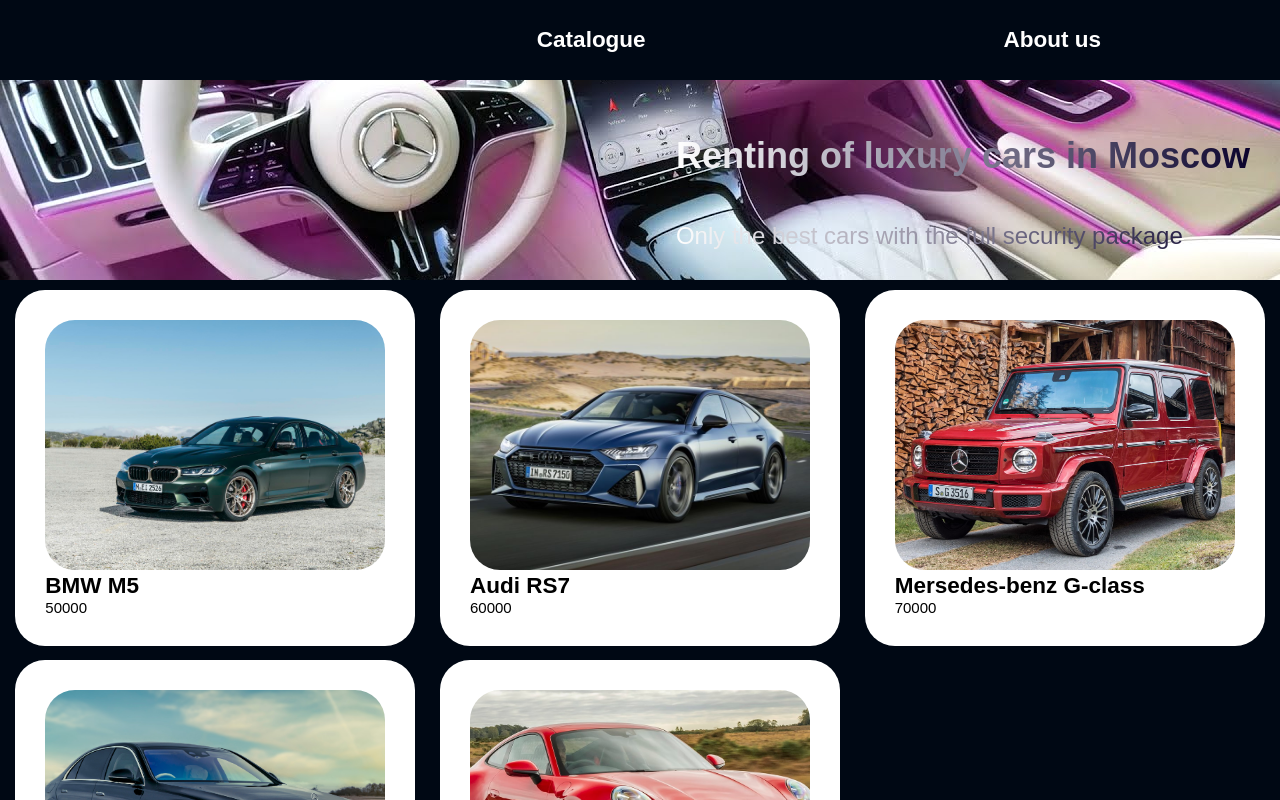
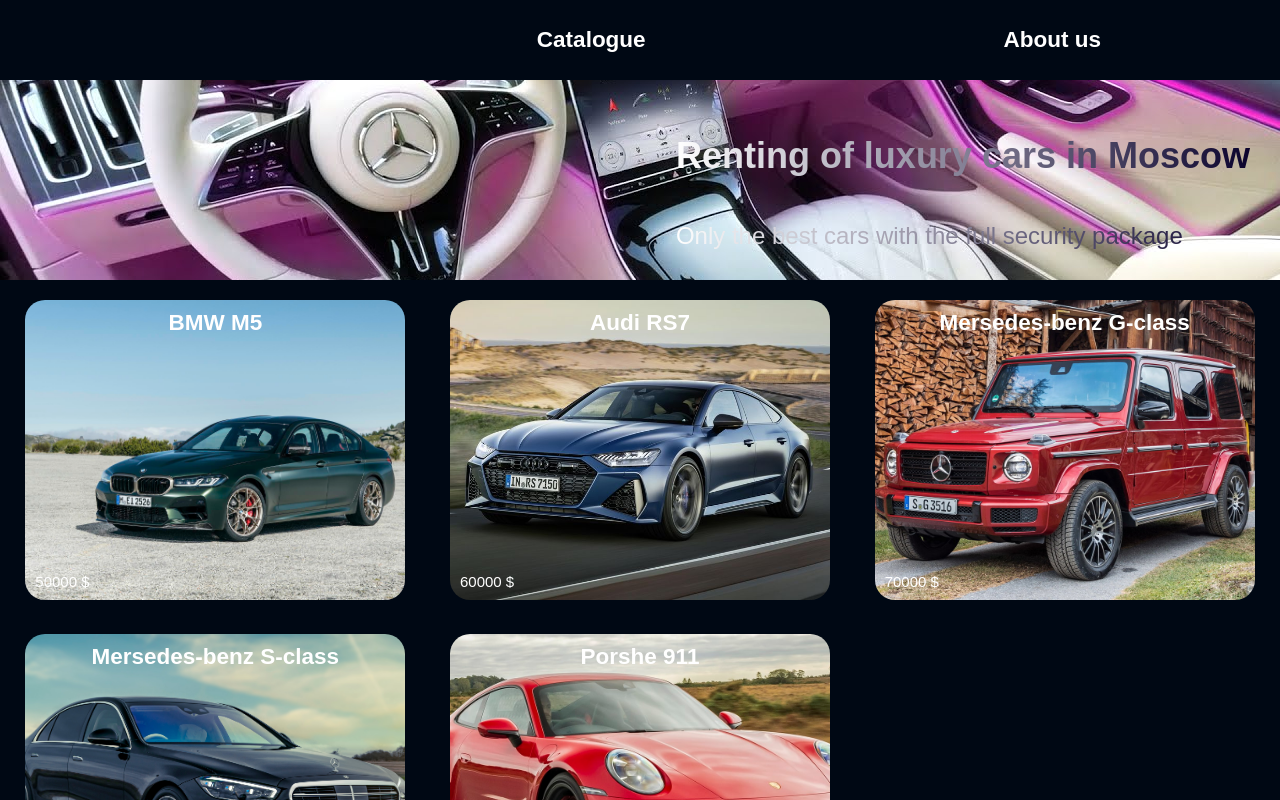
Before and after one commit to simon-chern/cars-shop, an Angular app: page /catalogue in a window 1280 px wide. Shown: the top 800 px of the page. Built offline with nearby package versions, Linux system fonts and the light colour scheme; data requests are answered from the project's data file; a web font is replaced by a local one.

Commit message:
Added forms and finished designing details and car

```diff
--- a/src/app/app.routes.ts
+++ b/src/app/app.routes.ts
@@ -5,6 +5,6 @@
 
 export const routes: Routes = [
     {path: "", component: LandingComponent},
-    {path: "catalogue", component: CatalogueComponent},
-    {path: "catalogue/:id", component: DetailsComponent}
+    {path: "catalogue", component: CatalogueComponent, title: "Catalogue"},
+    {path: "catalogue/:id", component: DetailsComponent},
 ];
--- a/src/app/car/car.component.css
+++ b/src/app/car/car.component.css
@@ -1,15 +1,43 @@
 .car {
-  background: var(--text-color);
-  border-radius: 30px;
-  padding: 30px;
-  transition: all 0.3s ease-in-out;
+  position: relative;
+  display: flex;
+  flex-direction: column;
+  align-items: center;
+  justify-content: center;
+  height: 300px; /* Set a fixed height for the section */
+  background-position: center;
+  color: white; /* Set text color */
+  margin: 10px;
+  width: 380px;
+  height: 300px;
+  background-color: var(--dark-color);
+  z-index: 1;
 }
-.car:hover {
-  filter: brightness(0.7);
+
+.photo {
+  position: absolute;
+  top: 0;
+  left: 0;
+  width: 100%;
+  height: 100%;
+  object-fit: cover;
+  opacity: 1;
+  border-radius: 20px;
+  transition: ease-in-out 0.3s;
+  z-index: 2;
+  background-size: cover;
 }
-.photo {
-  height: 250px;
-  width: 100%;
-  object-fit: cover;
-  border-radius: 30px;
+.car:hover .photo{
+  transform: scale(1.05);
 }
+.brand {
+  z-index: 3;
+  position: absolute;
+  top: 10px;
+}
+.price {
+  z-index: 3;
+  position: absolute;
+  bottom: 10px;
+  left: 10px;
+}
--- a/src/app/car/car.component.html
+++ b/src/app/car/car.component.html
@@ -1,5 +1,5 @@
-<section class="car" [routerLink]="['/catalogue', car.id]">
+<section class="car" [routerLink]="['/catalogue', car.id]" routerLinkActive="/catalogue">
     <img [src]="car.photo" alt="photo" class="photo">
-    <h2>{{ car.brand }} {{car.model}}</h2>
-    <p> {{ car.price }}</p>
+    <h2 class="brand">{{ car.brand }} {{car.model}}</h2>
+    <p class="price"> {{ car.price }} $</p>
 </section>
--- a/src/app/car/car.component.ts
+++ b/src/app/car/car.component.ts
@@ -1,11 +1,12 @@
 import { Component, Input } from '@angular/core';
 import { RouterModule } from '@angular/router';
 import { CarInterface } from '../carInterface';
+import { CommonModule } from '@angular/common';
 
 @Component({
   selector: 'app-car',
   standalone: true,
-  imports: [RouterModule],
+  imports: [RouterModule, CommonModule],
   templateUrl: './car.component.html',
   styleUrl: './car.component.css'
 })
--- a/src/app/catalogue/catalogue.component.html
+++ b/src/app/catalogue/catalogue.component.html
@@ -2,8 +2,8 @@
     <h2 class="grad">Renting of luxury cars in Moscow</h2>
     <p class="grad">Only the best cars with the full security package</p>
 </section>
-<!-- <section class="filter">
-</section> -->
+<section class="filter">
+</section>
 <section class="results">
     @for(car of cars; track car.id) {
         <app-car [car]="car"></app-car>
--- a/src/app/details/details.component.css
+++ b/src/app/details/details.component.css
@@ -1,12 +1,32 @@
-section {
-    margin: 20px;
+article {
+    padding: 20px;
     display: flex;
 }
+.head {
+    display: grid;
+    justify-content: start;
+}
 .photo {
-  height: 250px;
+  height: 400px;
   width: auto;
   object-fit: cover;
   border-radius: 30px;
+}
+h1 {
+    font-size: 54px;
+}
+.information {
+    color: var(--dark-color);
+    text-align: start;
+    padding-top: 40px;
+}
+.form {
+    margin: 30px;
+    display: grid;
+    text-align: center;
+}
+form {
+    margin: 10px auto;
 }
 label, input {
   display: block;
--- a/src/app/details/details.component.html
+++ b/src/app/details/details.component.html
@@ -1,19 +1,24 @@
-<section>
+<article>
+    <section class="head">
         <img class="photo" [src]="car?.photo" alt="photo of a car">
-    <h2>{{car?.model}}</h2>
-    <p>{{car?.horsepowers}}, {{car?.year}}, {{car?.price}}</p>
+        <div class="information">
+            <h1> {{car?.brand}} {{car?.model}} is the best car</h1>
+            <h2>This car has {{car?.horsepowers}} horsepowers, it was manufactured in {{car?.year}}, and it costs{{car?.price}} for a day</h2>
+        </div>
     </section>
-<section>
-    <h1>Rend car of your dream right now!</h1>
+    <section class="form">
+        <h2 style="color:green">{{text}}</h2>
+        <h1>Rent the car of your dream right now! </h1>
         <form [formGroup]="carForm" (submit)="submitForm()">
             <label for="name"></label>
-        <input formControlName="name">
+            <input formControlName="name" placeholder="Name">
 
             <label for="surname"></label>
-        <input formControlName="surname">
+            <input formControlName="surname" placeholder="Surname">
 
             <label for="phone"></label>
-        <input formControlName="phone">
+            <input formControlName="phone" placeholder="Phone">
             <button type="submit" class="button">Submit form</button>
         </form>
     </section>
+</article>
--- a/src/app/details/details.component.ts
+++ b/src/app/details/details.component.ts
@@ -2,7 +2,7 @@
 import { ActivatedRoute } from '@angular/router';
 import { CarInterface } from '../carInterface';
 import { CarsService } from '../cars.service';
-import { FormGroup, FormControl, ReactiveFormsModule } from '@angular/forms';
+import { ReactiveFormsModule, FormGroup, FormControl } from '@angular/forms';
 
 @Component({
   selector: 'app-details',
@@ -15,22 +15,28 @@
   route: ActivatedRoute = inject(ActivatedRoute);
   car: CarInterface | undefined;
   CarsService = inject(CarsService);
+  text = '';
+  carForm = new FormGroup({
+    name: new FormControl(''),
+    surname: new FormControl(''),
+    phone: new FormControl('')
+  })
   constructor() {
     const carId = Number(this.route.snapshot.params['id']);
     this.CarsService.getCarById(carId).then(car => {
       this.car = car;
     })
   }
-  carForm = new FormGroup({
-    name: new FormControl(''),
-    surname: new FormControl(''),
-    phone: new FormControl('')
-  })
-  submitForm(){
+  submitForm() {
     this.CarsService.submitForm(
       this.carForm.value.name ?? '',
       this.carForm.value.surname ?? '',
       this.carForm.value.phone ?? ''
     )
+    this.carForm.reset()
+    this.text = "The info was successfully send and our menegar will call you back soon."
+    setInterval(() => {
+      this.text = '';
+    }, 10000)
   }
 }
```
Lines whose indentation alone changed are shown as unchanged.
